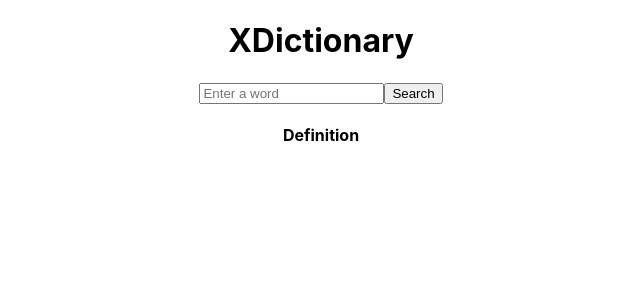
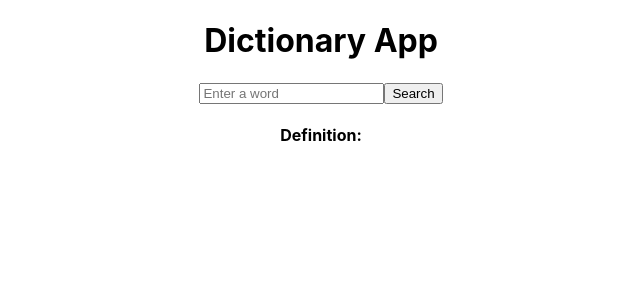
Before and after one commit to tusharkr16/dictionary, a React (Create React App) app: page / in a window 1280 px wide. Shown: the top 300 px of the page, without its empty margins (319-959 px from the left). Built offline with nearby package versions, Linux system fonts and the light colour scheme.

Commit message:
fixe bugs

```diff
--- a/src/XDictionary.js
+++ b/src/XDictionary.js
@@ -24,7 +24,7 @@ function XDictionary() {
 
     return (
         <div>
-            <h1>XDictionary</h1>
+            <h1>Dictionary App</h1>
             <input
                 type="text"
                 placeholder="Enter a word"
@@ -33,7 +33,7 @@ function XDictionary() {
             />
             <button onClick={handleSearch}>Search</button>
             <div>
-                <h4>Definition</h4>
+                <h4>Definition:</h4>
                 <p>{searchResult}</p>
             </div>
         </div>
```
